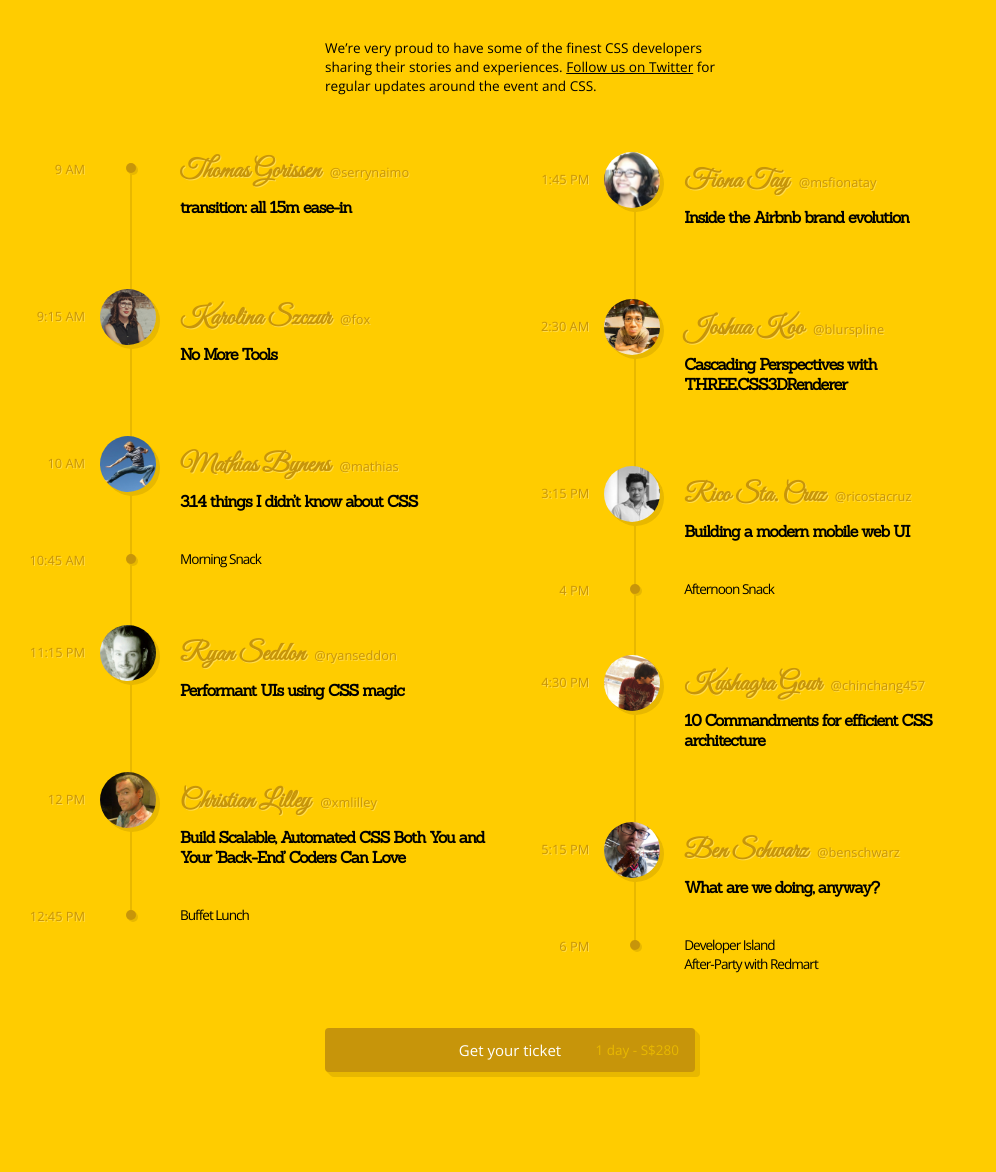
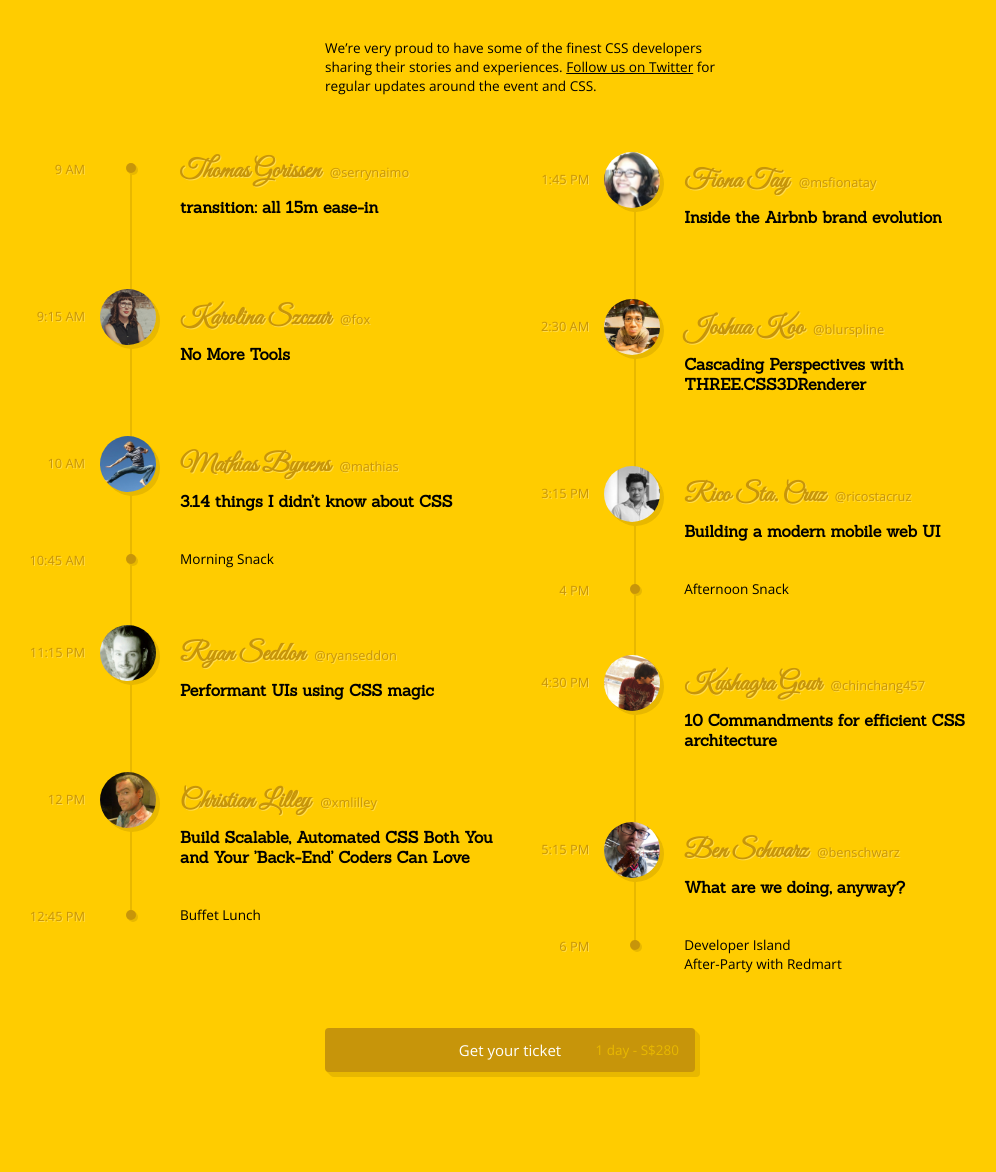
Before and after one commit to serrynaimo/2014.cssconf.asia, a PHP site: page / in a window 1280 px wide. Shown: the part 1353-2525 px from the top of the page, without its empty margins (130-1126 px from the left). Run offline with PHP 8.4, Linux system fonts and the light colour scheme; some libraries are stand-ins or nearby versions; some web fonts are replaced.

Commit message:
CSS update

```diff
--- a/css/app.css
+++ b/css/app.css
@@ -514,6 +514,7 @@
     margin-top: 0;
     font-size: 1em;
     text-transform: none;
+    letter-spacing: 0px;
 }
 
 #speakers .speaker h4 {
```
